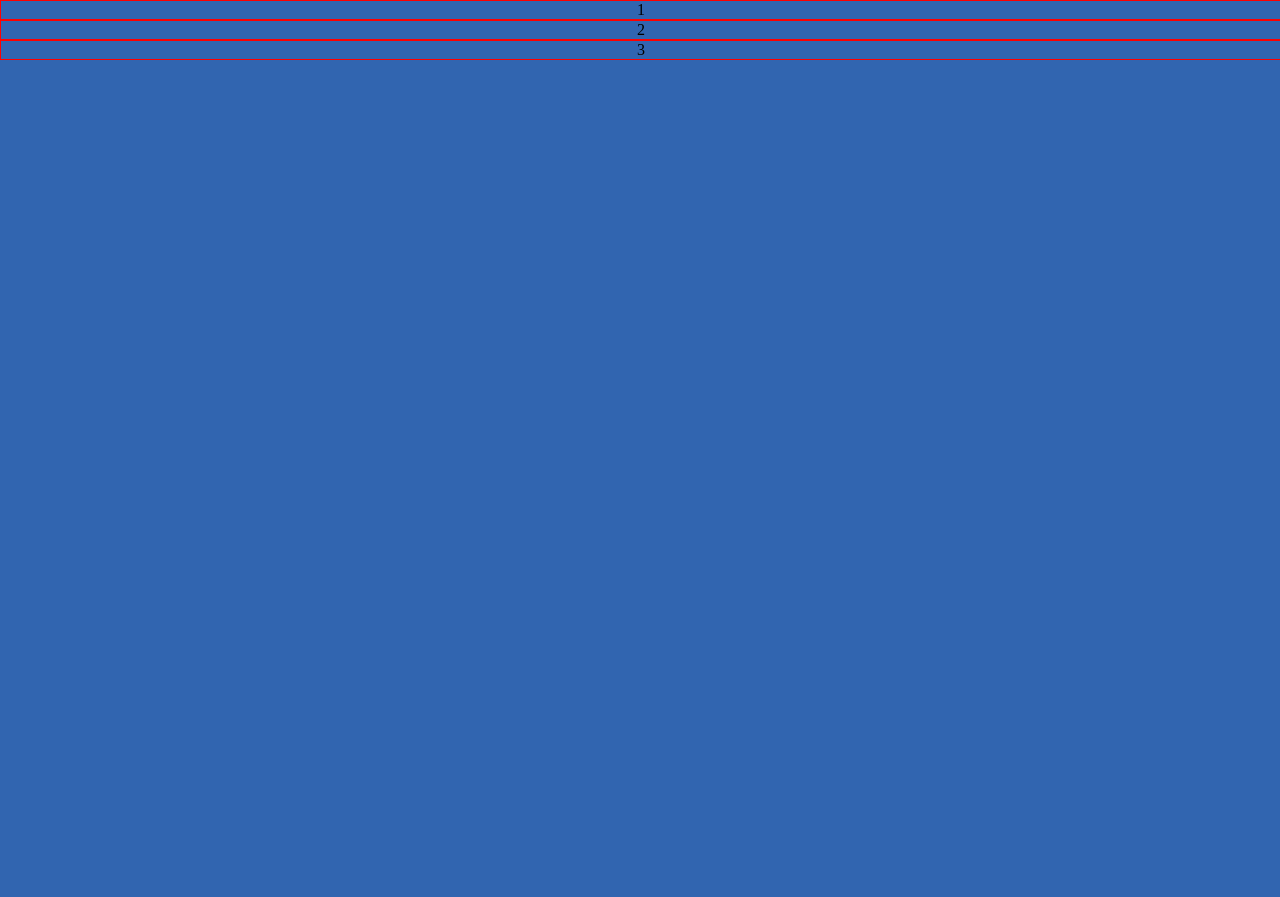
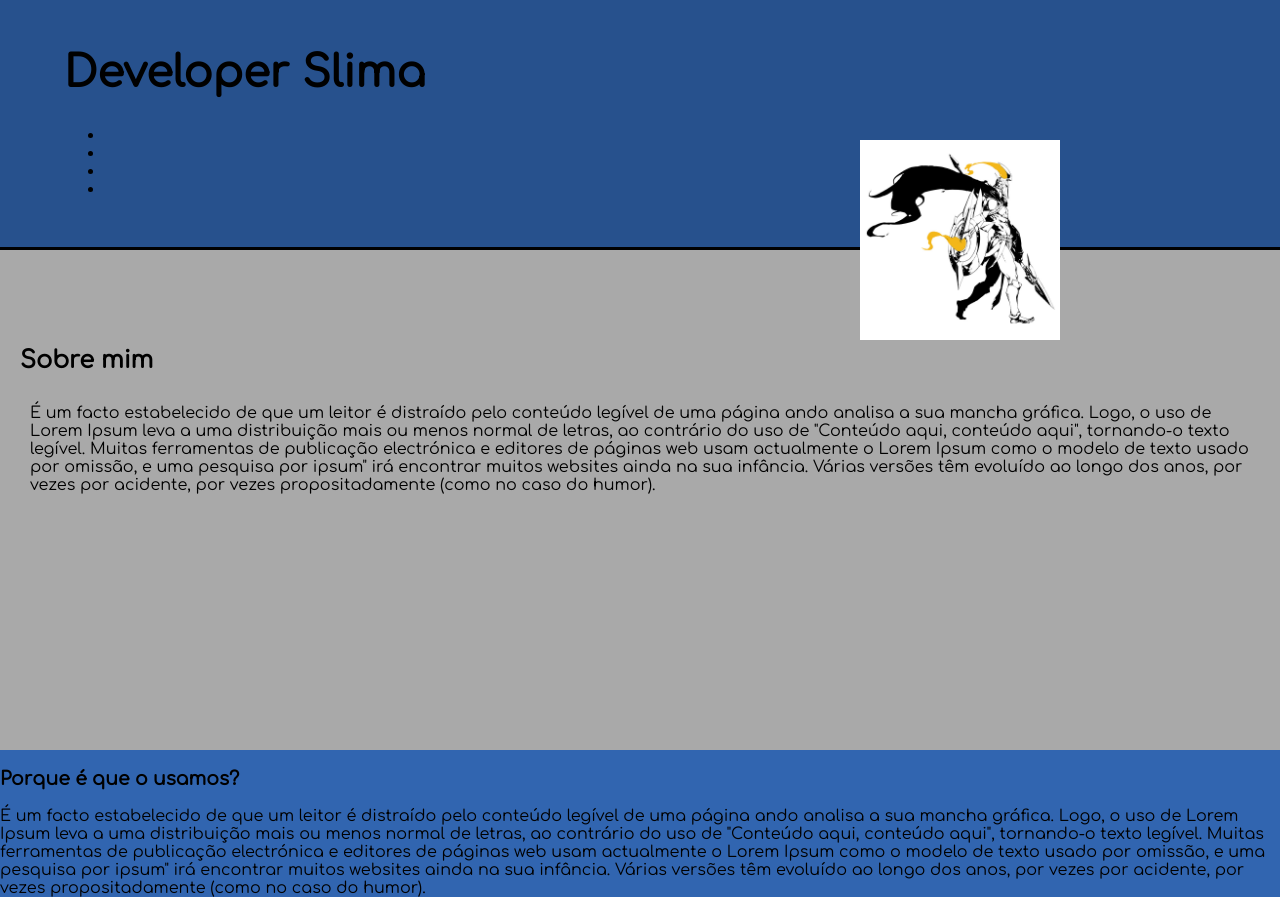
Before and after one commit to Willslima/NewPort, a plain HTML site: page index.html in a window 1280 px wide. Before the commit the page ends 800 px from the top, so only its background shows below. Drawn offline with Linux system fonts and the light colour scheme.

Commit message:
Adicionado imagem na posição correta e formatações de css

```diff
--- a/index.html
+++ b/index.html
@@ -1,22 +1,59 @@
 <!DOCTYPE html>
 <html lang="en">
+
 <head>
     <meta charset="UTF-8">
     <meta name="viewport" content="width=device-width, initial-scale=1.0">
+    <link rel="preconnect" href="https://fonts.gstatic.com">
+    <link href="https://fonts.googleapis.com/css2?family=Comfortaa&display=swap" rel="stylesheet">
     <link rel="stylesheet" href="style.css">
     <title>Will SLima</title>
 </head>
+
 <body>
-    <div class="cont0">
-        <div>1</div>
-    </div>
+    <div id="conteiner">
+        <div class="head">
+            <img src="img/perfil.png" alt="Perfil">
+            <div class="hcontent">
+                <h1>Developer Slima</h1>
+                <div>
+                    <ul>
+                        <li></li>
+                        <li></li>
+                        <li></li>
+                        <li></li>
+                    </ul>
+                </div>
+            </div>
+        </div>
 
-    <div class="cont1">
-        <div>2</div>
-    </div>
+        <div class="cont1">
+            <div class="c1">
+                <h2>Sobre mim</h2>
+                <p>É um facto estabelecido de que um leitor é distraído pelo conteúdo legível de uma página
+                    ando analisa a sua mancha gráfica. Logo, o uso de Lorem Ipsum leva a uma distribuição mais
+                    ou menos normal de letras, ao contrário do uso de "Conteúdo aqui, conteúdo aqui",
+                    tornando-o texto legível. Muitas ferramentas de publicação electrónica e editores de páginas
+                    web usam actualmente o Lorem Ipsum como o modelo de texto usado por omissão, e uma pesquisa por
+                    ipsum" irá encontrar muitos websites ainda na sua infância. Várias versões têm evoluído ao
+                    longo dos anos, por vezes por acidente, por vezes propositadamente (como no caso do humor).
+                </p>
+            </div>
+        </div>
 
-    <div class="cont2">
-        <div>3</div>
+        <div class="cont2">
+            <div class="c2">
+                <h3>Porque é que o usamos?</h3>
+                É um facto estabelecido de que um leitor é distraído pelo conteúdo legível de uma página
+                ando analisa a sua mancha gráfica. Logo, o uso de Lorem Ipsum leva a uma distribuição mais
+                ou menos normal de letras, ao contrário do uso de "Conteúdo aqui, conteúdo aqui",
+                tornando-o texto legível. Muitas ferramentas de publicação electrónica e editores de páginas
+                web usam actualmente o Lorem Ipsum como o modelo de texto usado por omissão, e uma pesquisa por
+                ipsum" irá encontrar muitos websites ainda na sua infância. Várias versões têm evoluído ao
+                longo dos anos, por vezes por acidente, por vezes propositadamente (como no caso do humor).
+            </div>
+        </div>
     </div>
 </body>
+
 </html>
--- a/style.css
+++ b/style.css
@@ -1,27 +1,62 @@
-* {
+body {
     margin: 0;
     padding: 0;
-    background:#3165b0;
+    background: #3165b0;
+    font-family: 'Comfortaa', cursive;
 }
 
-.cont0 {
+.head {
     display: flex;
     justify-content: center;
-    height: 25%;
+    height: 250px;
     width: 100%;
-    border: 1px solid red;
+    min-width: 60%;
 }
+
+.head img {
+    padding-left: 50%;
+    padding-top: 140px;
+}
+
+img {
+    position: absolute;
+    height: 200px;
+    width: 200px;
+}
+
+.hcontent {
+    background-color: #27518d;
+    width: 100%;
+    padding-left: 5%;
+    border-bottom: 3px solid #000;
+}
+
+.hcontent h1 {
+    font-size: 2.7em;
+    padding-top: 20px;
+
+}
+
 .cont1 {
     display: flex;
     justify-content: center;
     height: 50%;
     width: 100%;
-    border: 1px solid red;
+    min-height: 500px;
+    background-color: #a9a9a9;
 }
+
+.c1 {
+    padding: 0 20px 20px 20px;
+    padding-top: 6%;
+}
+.c1 p {
+    padding: 10px;
+}
+
 .cont2 {
     display: flex;
     justify-content: center;
     height: 25%;
     width: 100%;
-    border: 1px solid red;
 }
```
Also changed, not shown: img/perfil.png (added).
